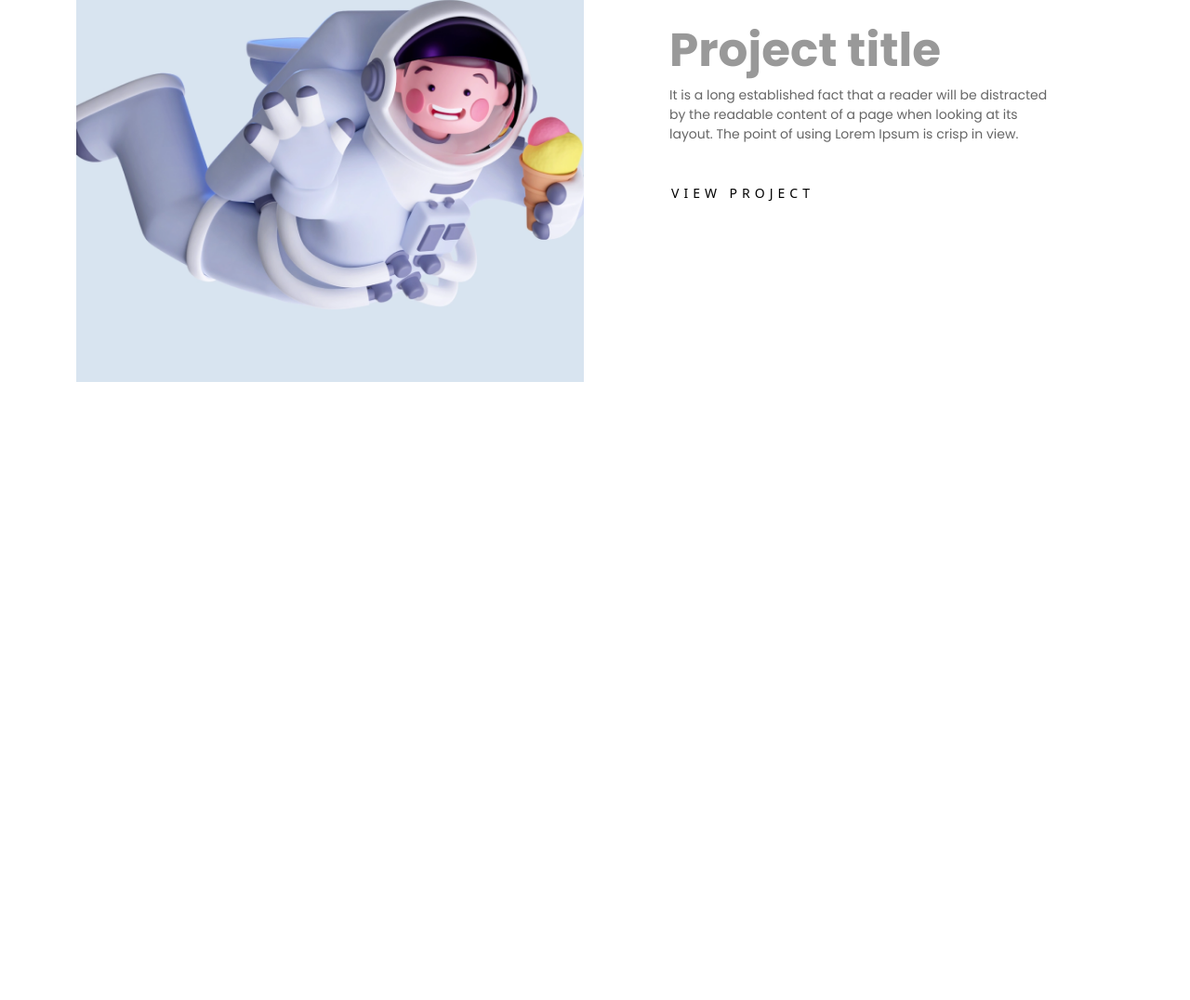
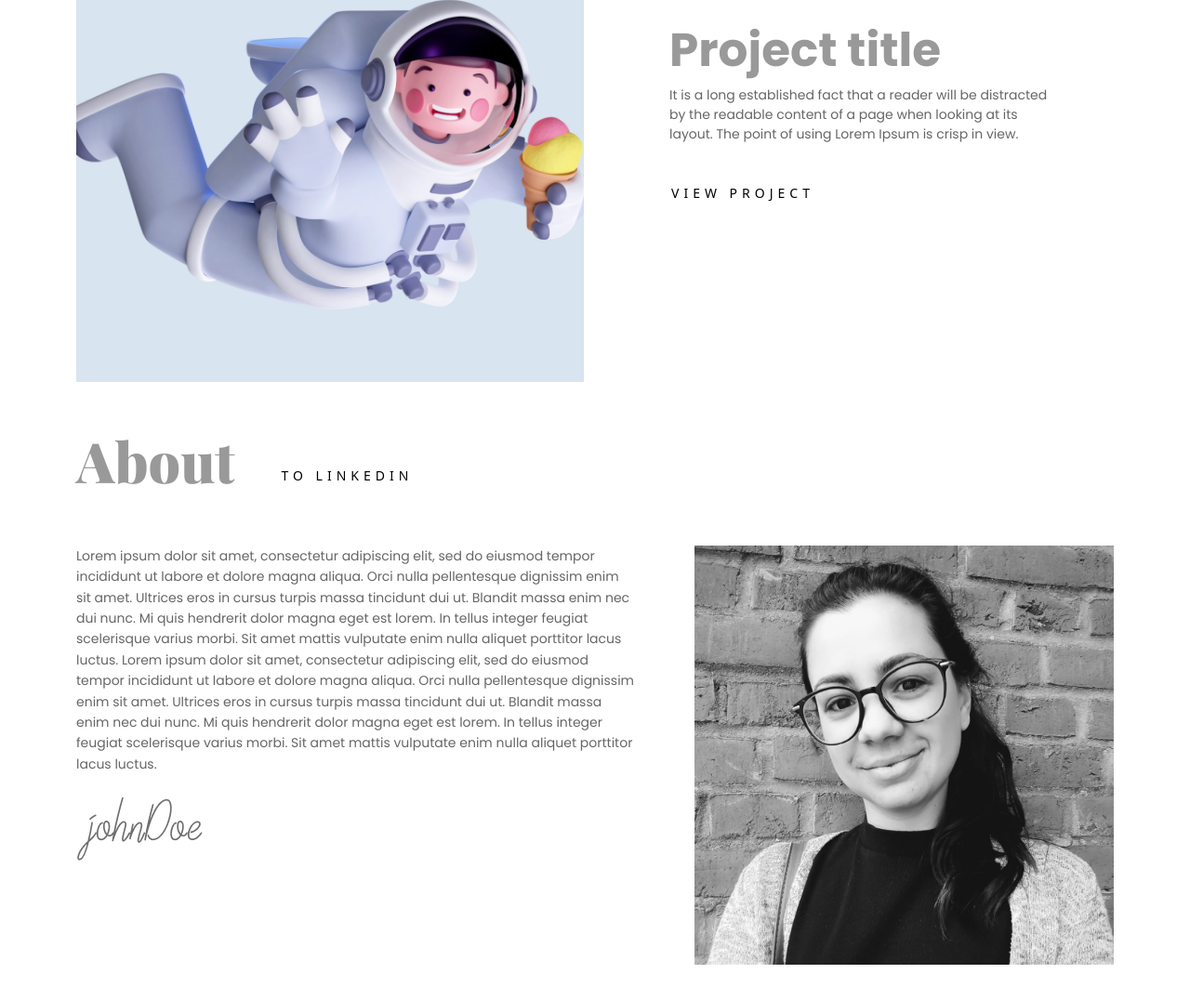
Before and after one commit to juvalverde/juliana-portfolio, a plain HTML site: page index.html in a window 1280 px wide. Shown: the part 2857-3933 px from the top of the page at 93% size. Before the commit the page ends 3316 px from the top, so only its background shows below. Drawn offline with nearby package versions, Linux system fonts and the light colour scheme.

Commit message:
Added about section

```diff
--- a/index.html
+++ b/index.html
@@ -283,5 +283,46 @@
       </div>
       <!-- END PF PROJECT THREE -->
     </div>
+    <div class="container mb-5 section" id="about">
+      <div class="row mt-5 mb-5">
+        <div class="d-flex">
+          <h2 class="me-5">About</h2>
+          <div>
+            <a
+              href="https://www.linkedin.com/in/juliana-v-valverde/"
+              target="_blank"
+              >To linkedin</a
+            >
+          </div>
+        </div>
+      </div>
+      <div class="row">
+        <div class="col-7">
+          <p>
+            Lorem ipsum dolor sit amet, consectetur adipiscing elit, sed do
+            eiusmod tempor incididunt ut labore et dolore magna aliqua. Orci
+            nulla pellentesque dignissim enim sit amet. Ultrices eros in cursus
+            turpis massa tincidunt dui ut. Blandit massa enim nec dui nunc. Mi
+            quis hendrerit dolor magna eget est lorem. In tellus integer feugiat
+            scelerisque varius morbi. Sit amet mattis vulputate enim nulla
+            aliquet porttitor lacus luctus. Lorem ipsum dolor sit amet,
+            consectetur adipiscing elit, sed do eiusmod tempor incididunt ut
+            labore et dolore magna aliqua. Orci nulla pellentesque dignissim
+            enim sit amet. Ultrices eros in cursus turpis massa tincidunt dui
+            ut. Blandit massa enim nec dui nunc. Mi quis hendrerit dolor magna
+            eget est lorem. In tellus integer feugiat scelerisque varius morbi.
+            Sit amet mattis vulputate enim nulla aliquet porttitor lacus luctus.
+          </p>
+          <img src="img/fake-signature.png" alt="" class="mt-2" />
+        </div>
+        <div class="col">
+          <img
+            src="img/ju-valverde.png"
+            alt="placeholder image"
+            class="img-fluid"
+          />
+        </div>
+      </div>
+    </div>
   </body>
 </html>
--- a/styles/style.css
+++ b/styles/style.css
@@ -150,6 +150,10 @@ small {
   margin-bottom: 0px;
 }
 
+#about p {
+  padding: 0px 40px 0 0;
+  line-height: 1.6;
+}
 @media (max-width: 576px) {
   h1 {
     font-size: 52px;
```
Also changed, not shown: img/fake-signature.png (added), img/ju-valverde.png (added).
